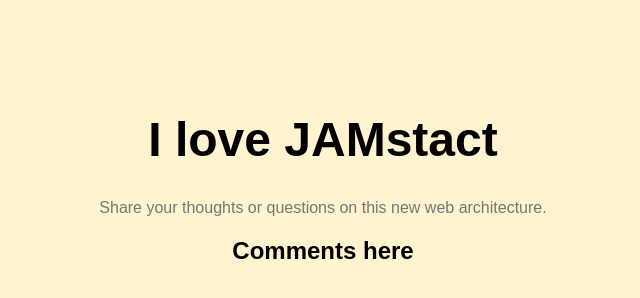
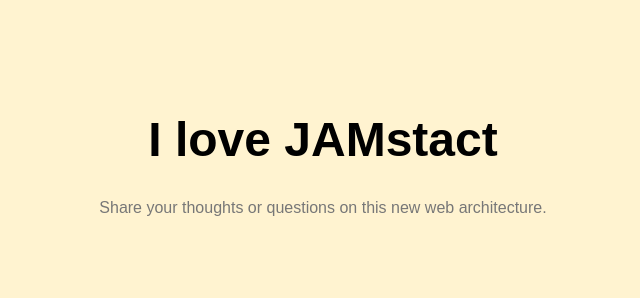
Before and after one commit to vicrosa25/simplejam, a plain HTML site: page index.html in a window 1280 px wide. Shown: the whole page, without its empty margins (317-957 px from the left). Drawn offline with Linux system fonts and the light colour scheme.

Commit message:
Remove comments placeholder

```diff
--- a/index.html
+++ b/index.html
@@ -9,7 +9,5 @@
 <body>
     <h1>I love JAMstact</h1>
     <p>Share your thoughts or questions on this new web architecture.</p>
-
-    <h2>Comments here</h2>
 </body>
 </html>
```
